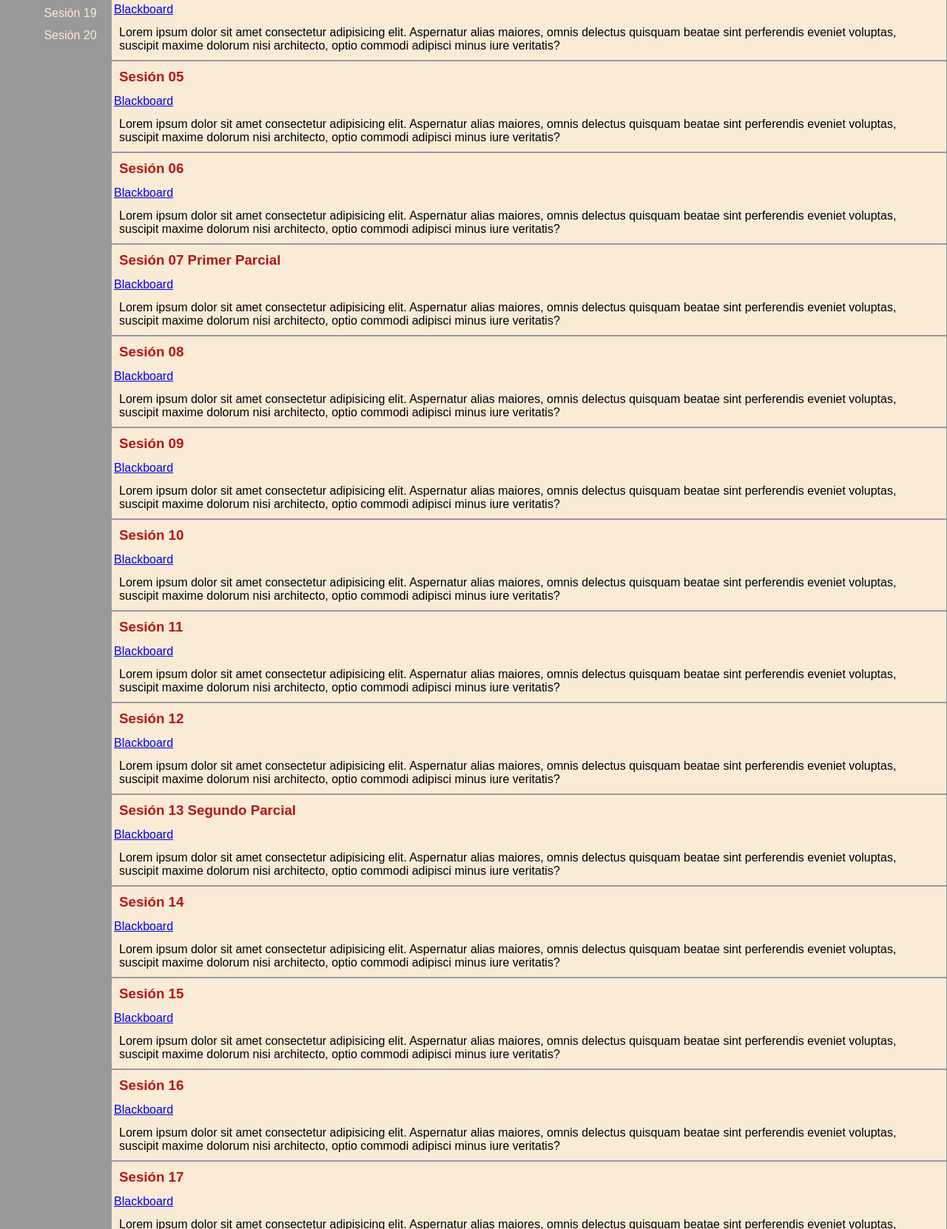
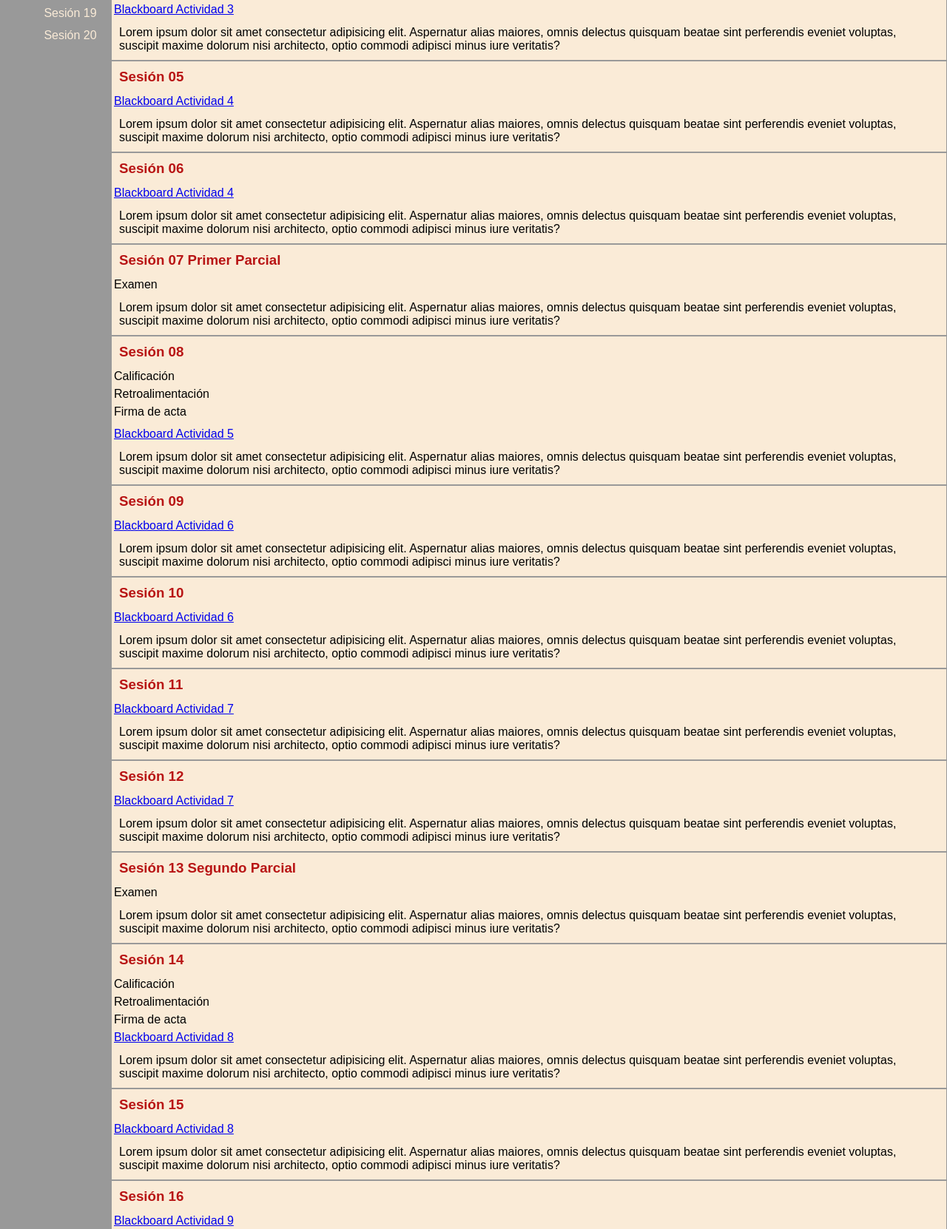
Before and after one commit to beztao01/mo-cap, a plain HTML site: page index.html in a window 1280 px wide. Shown: the part 737-2399 px from the top of the page at 74% size. Drawn offline with Linux system fonts and the light colour scheme.

Commit message:
add activities

```diff
--- a/index.html
+++ b/index.html
@@ -12,7 +12,7 @@
         <header>
             <h1>Ingeniería en Interactividad y Animación</h1>
             <h2>Laboratorio de Captura de Movimiento</h2>
-            <h4>UVM | GDL Sur</h4>
+
         </header>
         <div class="grid-container">
             <nav>
@@ -49,138 +49,147 @@
                         <li><a href="https://uvm.mx/storage/app/uploads/public/607/0fe/9b5/6070fe9b51884976085516.pdf" target="_blank" rel="noopener noreferrer">Reglamento institucional</a> ☑️</li>
                         <li><a href="#">Reglas de la clase</a></li>
                         <li><a href="#">Bibliografía y enlaces</a></li>
-                        <li><a href="https://uvmonline.blackboard.com/webapps/login/" target="_blank" rel="noopener noreferrer">Blackboard</a> ☑️</li>
+                        <li><a href="https://uvmonline.blackboard.com/webapps/login/" target="_blank" rel="noopener noreferrer">Blackboard Foro de presentaciòn, Foro de diagnóstico</a> ☑️</li>
                     </ul>
                     <p>Lorem ipsum dolor sit amet consectetur adipisicing elit. Aspernatur alias maiores, omnis delectus quisquam beatae sint perferendis eveniet voluptas, suscipit maxime dolorum nisi architecto, optio commodi adipisci minus iure veritatis?</p>
                 </section>
                 <section>
                     <h3>Sesión 02</h3>
                     <ul>
-                        <li><a href="https://uvmonline.blackboard.com/webapps/login/">Blackboard</a></li>
+                        <li><a href="https://uvmonline.blackboard.com/webapps/login/">Blackboard Actividad 1</a></li>
                     </ul>
                     <p>Lorem ipsum dolor sit amet consectetur adipisicing elit. Aspernatur alias maiores, omnis delectus quisquam beatae sint perferendis eveniet voluptas, suscipit maxime dolorum nisi architecto, optio commodi adipisci minus iure veritatis?</p>
                 </section>
                 <section>
                     <h3>Sesión 03</h3>
                     <ul>
-                        <li><a href="https://uvmonline.blackboard.com/webapps/login/">Blackboard  </a>Actividad 01</li>
+                        <li><a href="https://uvmonline.blackboard.com/webapps/login/">Blackboard Actividad 2  </a></li>
                     </ul>
                     <p>Lorem ipsum dolor sit amet consectetur adipisicing elit. Aspernatur alias maiores, omnis delectus quisquam beatae sint perferendis eveniet voluptas, suscipit maxime dolorum nisi architecto, optio commodi adipisci minus iure veritatis?</p>
                 </section>
                 <section>
                     <h3>Sesión 04</h3>
                     <ul>
-                        <li><a href="https://uvmonline.blackboard.com/webapps/login/">Blackboard</a></li>
+                        <li><a href="https://uvmonline.blackboard.com/webapps/login/">Blackboard Actividad 3</a></li>
                     </ul>
                     <p>Lorem ipsum dolor sit amet consectetur adipisicing elit. Aspernatur alias maiores, omnis delectus quisquam beatae sint perferendis eveniet voluptas, suscipit maxime dolorum nisi architecto, optio commodi adipisci minus iure veritatis?</p>
                 </section>
                 <section>
                     <h3>Sesión 05</h3>
                     <ul>
-                        <li><a href="https://uvmonline.blackboard.com/webapps/login/">Blackboard</a></li>
+                        <li><a href="https://uvmonline.blackboard.com/webapps/login/">Blackboard Actividad 4</a></li>
                     </ul>
                     <p>Lorem ipsum dolor sit amet consectetur adipisicing elit. Aspernatur alias maiores, omnis delectus quisquam beatae sint perferendis eveniet voluptas, suscipit maxime dolorum nisi architecto, optio commodi adipisci minus iure veritatis?</p>
                 </section>
                 <section>
                     <h3>Sesión 06</h3>
                     <ul>
-                        <li><a href="https://uvmonline.blackboard.com/webapps/login/">Blackboard</a></li>
+                        <li><a href="https://uvmonline.blackboard.com/webapps/login/">Blackboard Actividad 4</a></li>
                     </ul>
                     <p>Lorem ipsum dolor sit amet consectetur adipisicing elit. Aspernatur alias maiores, omnis delectus quisquam beatae sint perferendis eveniet voluptas, suscipit maxime dolorum nisi architecto, optio commodi adipisci minus iure veritatis?</p>
                 </section>
                 <section>
                     <h3>Sesión 07 Primer Parcial</h3>
-                    <ul>
-                        <li><a href="https://uvmonline.blackboard.com/webapps/login/">Blackboard</a></li>
+                    <ul>                        <li>Examen</li>
                     </ul>
                     <p>Lorem ipsum dolor sit amet consectetur adipisicing elit. Aspernatur alias maiores, omnis delectus quisquam beatae sint perferendis eveniet voluptas, suscipit maxime dolorum nisi architecto, optio commodi adipisci minus iure veritatis?</p>
                 </section>
                 <section>
                     <h3>Sesión 08</h3>
-                    <ul>
-                        <li><a href="https://uvmonline.blackboard.com/webapps/login/">Blackboard</a></li>
+                    <ul>                        <li>Calificación</li>
+                      <li>Retroalimentación</li>
+                      <li>Firma de acta</li>
+                      <li></li>
+                        <li><a href="https://uvmonline.blackboard.com/webapps/login/">Blackboard Actividad 5</a></li>
                     </ul>
                     <p>Lorem ipsum dolor sit amet consectetur adipisicing elit. Aspernatur alias maiores, omnis delectus quisquam beatae sint perferendis eveniet voluptas, suscipit maxime dolorum nisi architecto, optio commodi adipisci minus iure veritatis?</p>
                 </section>
                 <section>
                     <h3>Sesión 09</h3>
                     <ul>
-                        <li><a href="https://uvmonline.blackboard.com/webapps/login/">Blackboard</a></li>
+                        <li><a href="https://uvmonline.blackboard.com/webapps/login/">Blackboard Actividad 6</a></li>
                     </ul>
                     <p>Lorem ipsum dolor sit amet consectetur adipisicing elit. Aspernatur alias maiores, omnis delectus quisquam beatae sint perferendis eveniet voluptas, suscipit maxime dolorum nisi architecto, optio commodi adipisci minus iure veritatis?</p>
                 </section>
                 <section>
                     <h3>Sesión 10</h3>
                     <ul>
-                        <li><a href="https://uvmonline.blackboard.com/webapps/login/">Blackboard</a></li>
+                        <li><a href="https://uvmonline.blackboard.com/webapps/login/">Blackboard Actividad 6</a></li>
                     </ul>
                     <p>Lorem ipsum dolor sit amet consectetur adipisicing elit. Aspernatur alias maiores, omnis delectus quisquam beatae sint perferendis eveniet voluptas, suscipit maxime dolorum nisi architecto, optio commodi adipisci minus iure veritatis?</p>
                 </section>
                 <section>
                     <h3>Sesión 11</h3>
                     <ul>
-                        <li><a href="https://uvmonline.blackboard.com/webapps/login/">Blackboard</a></li>
+                        <li><a href="https://uvmonline.blackboard.com/webapps/login/">Blackboard Actividad 7</a></li>
                     </ul>
                     <p>Lorem ipsum dolor sit amet consectetur adipisicing elit. Aspernatur alias maiores, omnis delectus quisquam beatae sint perferendis eveniet voluptas, suscipit maxime dolorum nisi architecto, optio commodi adipisci minus iure veritatis?</p>
                 </section>
                 <section>
                     <h3>Sesión 12</h3>
                     <ul>
-                        <li><a href="https://uvmonline.blackboard.com/webapps/login/">Blackboard</a></li>
+                        <li><a href="https://uvmonline.blackboard.com/webapps/login/">Blackboard Actividad 7</a></li>
                     </ul>
                     <p>Lorem ipsum dolor sit amet consectetur adipisicing elit. Aspernatur alias maiores, omnis delectus quisquam beatae sint perferendis eveniet voluptas, suscipit maxime dolorum nisi architecto, optio commodi adipisci minus iure veritatis?</p>
                 </section>
                 <section>
                     <h3>Sesión 13 Segundo Parcial</h3>
-                    <ul>
-                        <li><a href="https://uvmonline.blackboard.com/webapps/login/">Blackboard</a></li>
+                    <ul>                        <li>Examen</li>
                     </ul>
                     <p>Lorem ipsum dolor sit amet consectetur adipisicing elit. Aspernatur alias maiores, omnis delectus quisquam beatae sint perferendis eveniet voluptas, suscipit maxime dolorum nisi architecto, optio commodi adipisci minus iure veritatis?</p>
                 </section>
                 <section>
                     <h3>Sesión 14</h3>
-                    <ul>
-                        <li><a href="https://uvmonline.blackboard.com/webapps/login/">Blackboard</a></li>
+                    <ul>                        <li>Calificación</li>
+                      <li>Retroalimentación</li>
+                      <li>Firma de acta</li>
+                        <li><a href="https://uvmonline.blackboard.com/webapps/login/">Blackboard Actividad 8</a></li>
                     </ul>
                     <p>Lorem ipsum dolor sit amet consectetur adipisicing elit. Aspernatur alias maiores, omnis delectus quisquam beatae sint perferendis eveniet voluptas, suscipit maxime dolorum nisi architecto, optio commodi adipisci minus iure veritatis?</p>
                 </section>
                 <section>
                     <h3>Sesión 15</h3>
                     <ul>
-                        <li><a href="https://uvmonline.blackboard.com/webapps/login/">Blackboard</a></li>
+                        <li><a href="https://uvmonline.blackboard.com/webapps/login/">Blackboard Actividad 8</a></li>
                     </ul>
                     <p>Lorem ipsum dolor sit amet consectetur adipisicing elit. Aspernatur alias maiores, omnis delectus quisquam beatae sint perferendis eveniet voluptas, suscipit maxime dolorum nisi architecto, optio commodi adipisci minus iure veritatis?</p>
                 </section>
                 <section>
                     <h3>Sesión 16</h3>
                     <ul>
-                        <li><a href="https://uvmonline.blackboard.com/webapps/login/">Blackboard</a></li>
+                        <li><a href="https://uvmonline.blackboard.com/webapps/login/">Blackboard Actividad 9</a></li>
                     </ul>
                     <p>Lorem ipsum dolor sit amet consectetur adipisicing elit. Aspernatur alias maiores, omnis delectus quisquam beatae sint perferendis eveniet voluptas, suscipit maxime dolorum nisi architecto, optio commodi adipisci minus iure veritatis?</p>
                 </section>
                 <section>
                     <h3>Sesión 17</h3>
                     <ul>
-                        <li><a href="https://uvmonline.blackboard.com/webapps/login/">Blackboard</a></li>
+                        <li><a href="https://uvmonline.blackboard.com/webapps/login/">Blackboard Actividad 10</a></li>
                     </ul>
                     <p>Lorem ipsum dolor sit amet consectetur adipisicing elit. Aspernatur alias maiores, omnis delectus quisquam beatae sint perferendis eveniet voluptas, suscipit maxime dolorum nisi architecto, optio commodi adipisci minus iure veritatis?</p>
                 </section>
                 <section>
                     <h3>Sesión 18</h3>
                     <ul>
-                        <li><a href="https://uvmonline.blackboard.com/webapps/login/">Blackboard</a></li>
+                        <li><a href="https://uvmonline.blackboard.com/webapps/login/">Blackboard Actividad 11</a></li>
                     </ul>
                     <p>Lorem ipsum dolor sit amet consectetur adipisicing elit. Aspernatur alias maiores, omnis delectus quisquam beatae sint perferendis eveniet voluptas, suscipit maxime dolorum nisi architecto, optio commodi adipisci minus iure veritatis?</p>
                 </section>
                 <section>
                     <h3>Sesión 19 Tercer Parcial</h3>
-                    <ul>
-                        <li><a href="https://uvmonline.blackboard.com/webapps/login/">Blackboard</a></li>
+                    <ul>                        <li>Examen</li>
+
                     </ul>
                     <p>Lorem ipsum dolor sit amet consectetur adipisicing elit. Aspernatur alias maiores, omnis delectus quisquam beatae sint perferendis eveniet voluptas, suscipit maxime dolorum nisi architecto, optio commodi adipisci minus iure veritatis?</p>
                 </section>
                 <section>
                     <h3>Sesión 20</h3>
+                    <ul>
+                      <li>Calificación</li>
+                      <li>Retroalimentación</li>
+                      <li>Firma de acta</li>
+                    </ul>
+
                     <p>Lorem ipsum dolor sit amet consectetur adipisicing elit. Aspernatur alias maiores, omnis delectus quisquam beatae sint perferendis eveniet voluptas, suscipit maxime dolorum nisi architecto, optio commodi adipisci minus iure veritatis?</p>
                 </section>
             </main>
```
